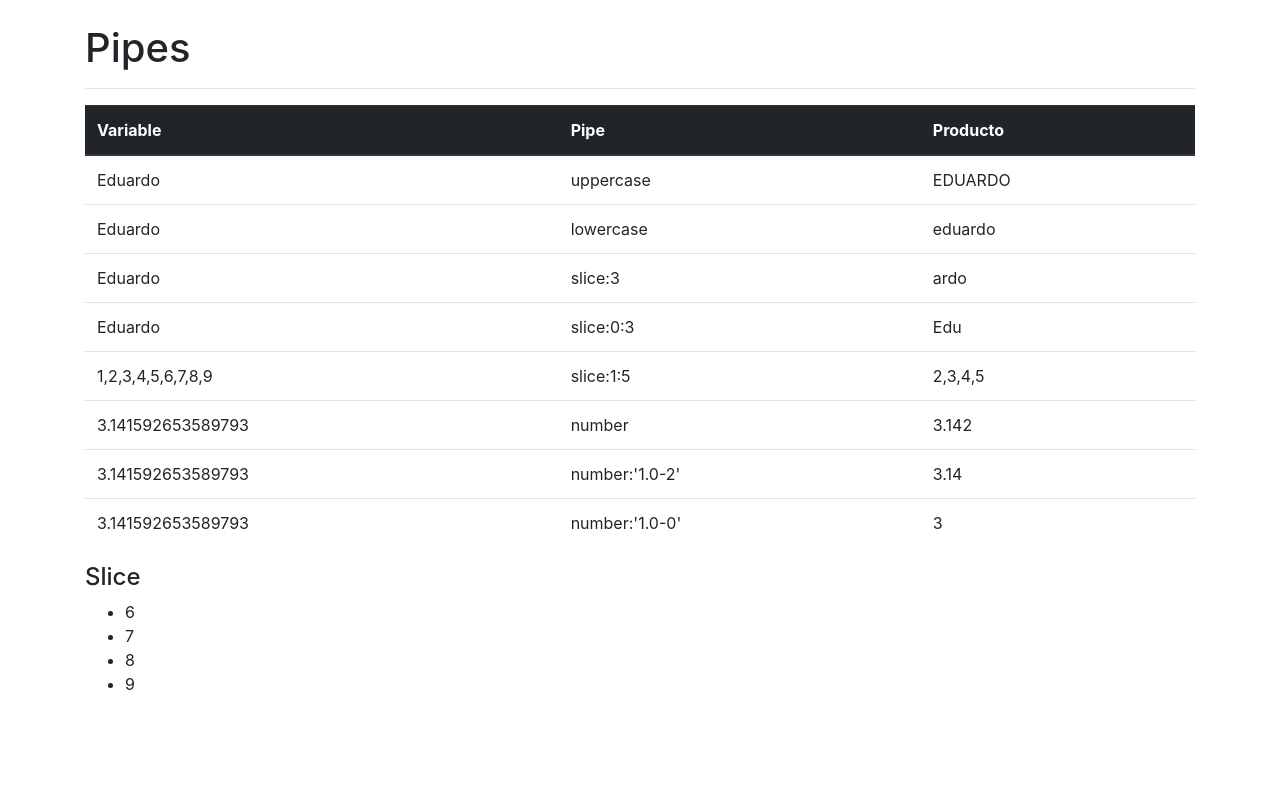
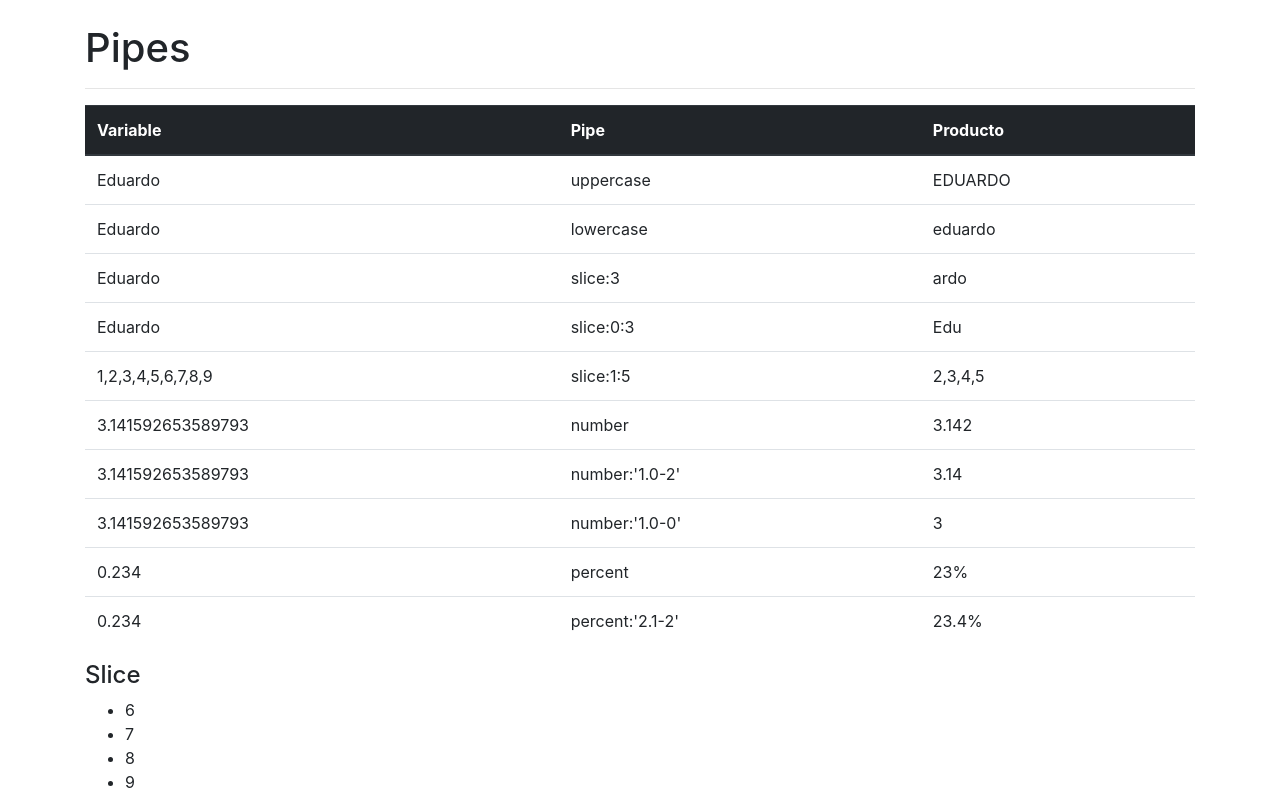
Before and after one commit to ecreyes/AngularPipes, an Angular app: page / in a window 1280 px wide. Built offline with nearby package versions, Linux system fonts and the light colour scheme.

Commit message:
pipes de porcentajes

```diff
--- a/src/app/app.component.html
+++ b/src/app/app.component.html
@@ -51,6 +51,16 @@
         <td>number:'1.0-0'</td>
         <td>{{PI | number:'1.0-0'}}</td>
       </tr>
+      <tr>
+        <td>{{a}}</td>
+        <td>percent</td>
+        <td>{{a | percent}}</td>
+      </tr>
+      <tr>
+        <td>{{a}}</td>
+        <td>percent:'2.1-2'</td>
+        <td>{{a | percent:'2.1-2'}}</td>
+      </tr>
     </tbody>
   </table>
 
--- a/src/app/app.component.ts
+++ b/src/app/app.component.ts
@@ -9,4 +9,5 @@
   nombre:string = "Eduardo";
   arreglo = [1,2,3,4,5,6,7,8,9];
   PI = Math.PI;
+  a:number = 0.234;
 }
```
